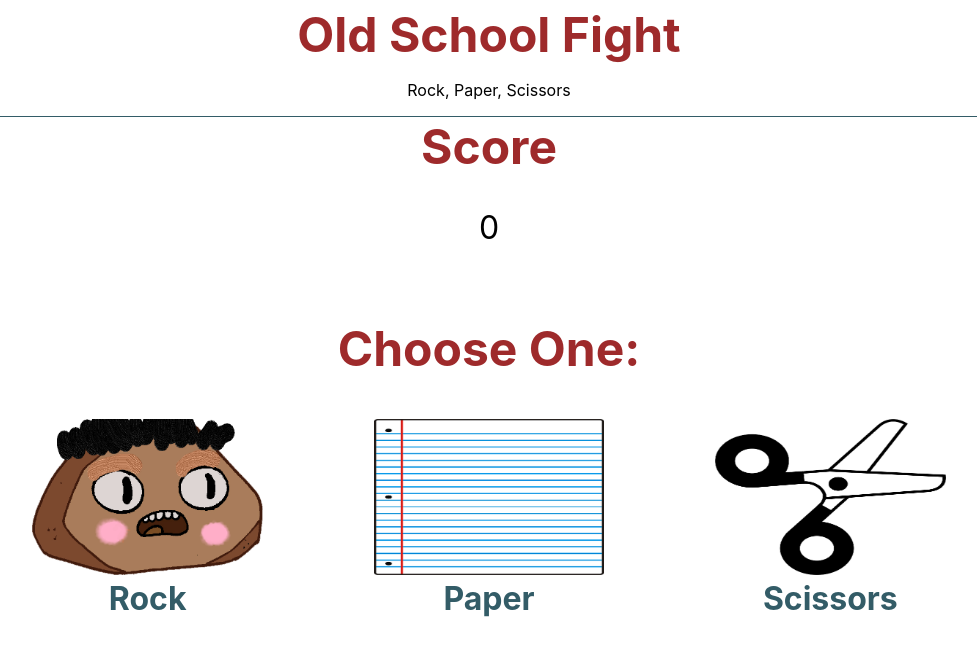
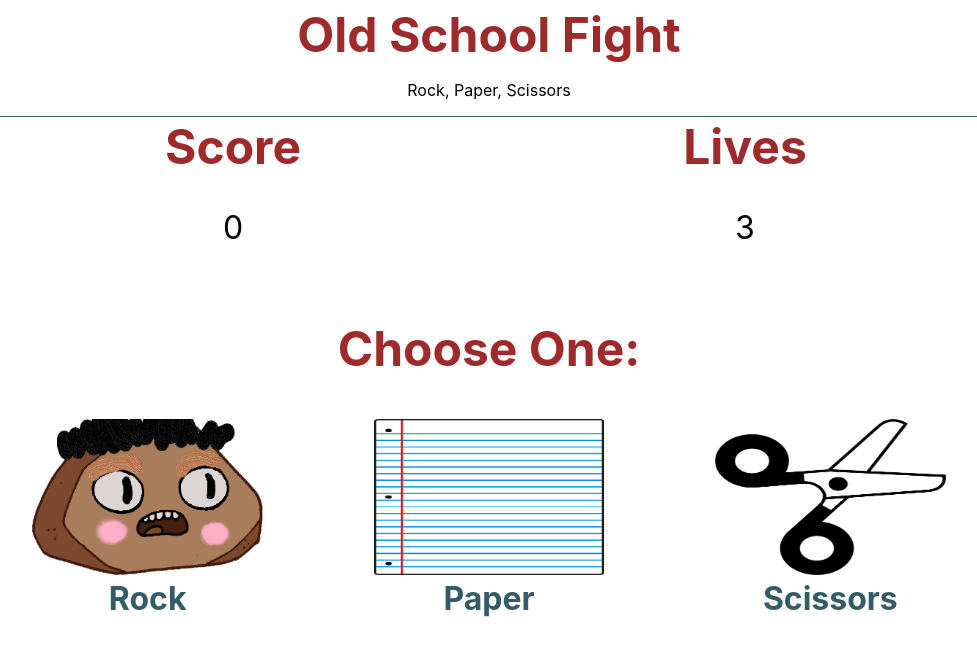
Before and after one commit to jcsmileyjr/rocks-paper-scissors, a React (Create React App) app: page / in a window 1280 px wide. Both pictures are taken after a click on the button "New Game". Shown: the top 656 px of the page, without its empty margins (151-1128 px from the left). Built offline with nearby package versions, Linux system fonts and the light colour scheme.

Commit message:
Feature: User get 3 lives

```diff
--- a/src/App.js
+++ b/src/App.js
@@ -12,6 +12,7 @@ function App() {
   const [gameResults, setGameResults] = useState("");
   const [score, setScore] = useState(0);
   const [showRules, setShowRules] = useState(false);
+  const [playerLives, setPlayerLives] = useState(3);
 
   const playGame = () => {
     setShowRules(true);
@@ -56,6 +57,9 @@ function App() {
     }else{
       results.playerSummary = "Lose";
       results.computerSummary = "Win";
+      let currentNumberOfLives = playerLives - 1;
+console.log(currentNumberOfLives)
+      setPlayerLives(currentNumberOfLives);
     }
 
     setGameResults(results);
@@ -83,7 +87,7 @@ function App() {
       }
       { showRules &&
         <main>
-          <Score score={score} />
+          <Score score={score} lives={playerLives} />
           {!showGameSummery  &&
             <GameArea getPlayerchoice={getPlayerchoice} play={determineWinner} />
           }
--- a/src/components/score/Score.js
+++ b/src/components/score/Score.js
@@ -1,10 +1,16 @@
 import './score.css';
 
-const Score = ({score}) => {
+const Score = ({score, lives}) => {
     return(
-        <section className="score__containter--style">
-            <h2>Score</h2>
-            <p>{score}</p>
+        <section className="score__container--layout">
+            <div className="score__containter--style">
+                <h2>Score</h2>
+                <p>{score}</p>
+            </div>
+            <div className="score__containter--style">
+                <h2>Lives</h2>
+                <p>{lives}</p>
+            </div>
         </section>
     );
 }
--- a/src/components/score/score.css
+++ b/src/components/score/score.css
@@ -1,11 +1,18 @@
+.score__container--layout {
+    display: flex;
+}
+
 
 .score__containter--style {
-    text-align: center;
+    display: flex;
+    flex-direction: column;
+    align-items: center;
+    flex: 1;
 }
 
 .score__containter--style > h2 {
     color: #9E2A2B;
-    margin:auto;
+    margin: 0;
 }
 
 /*Tablet screens*/
```
